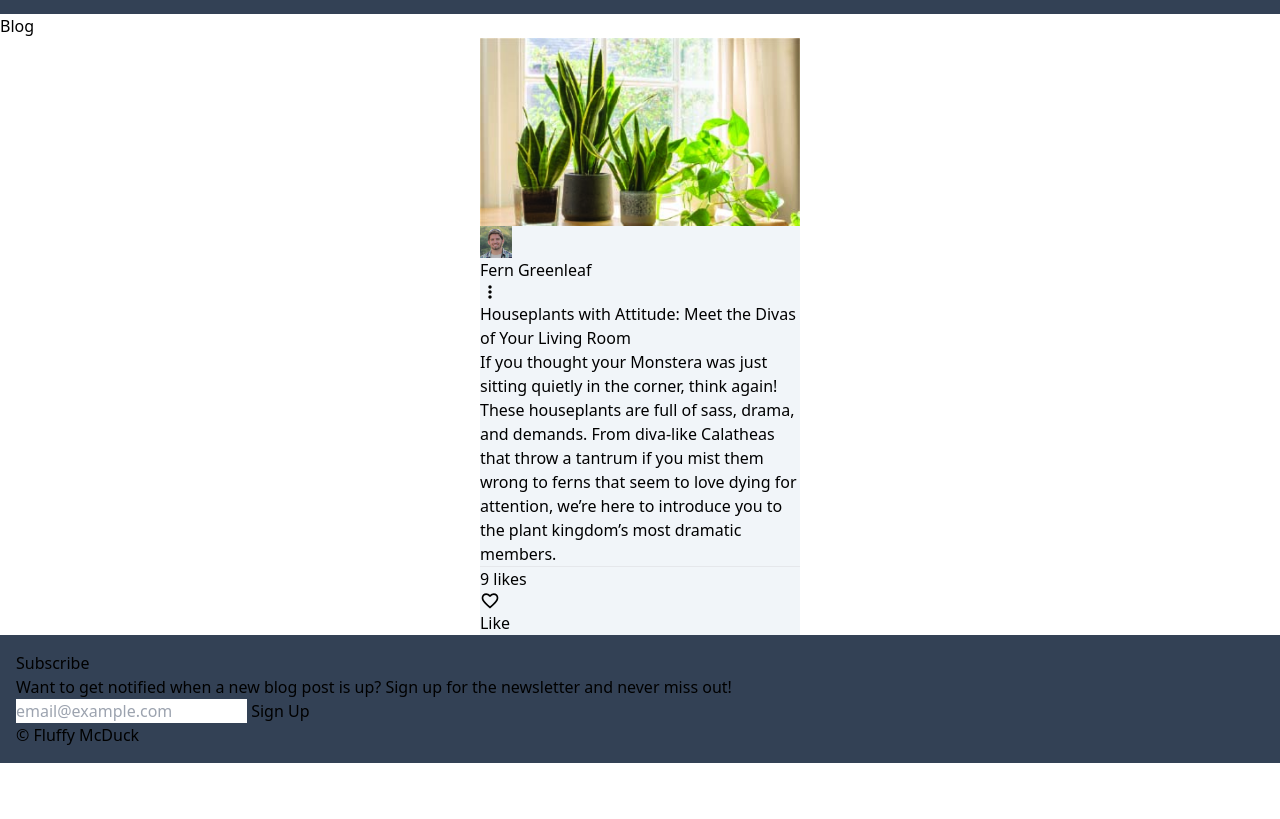
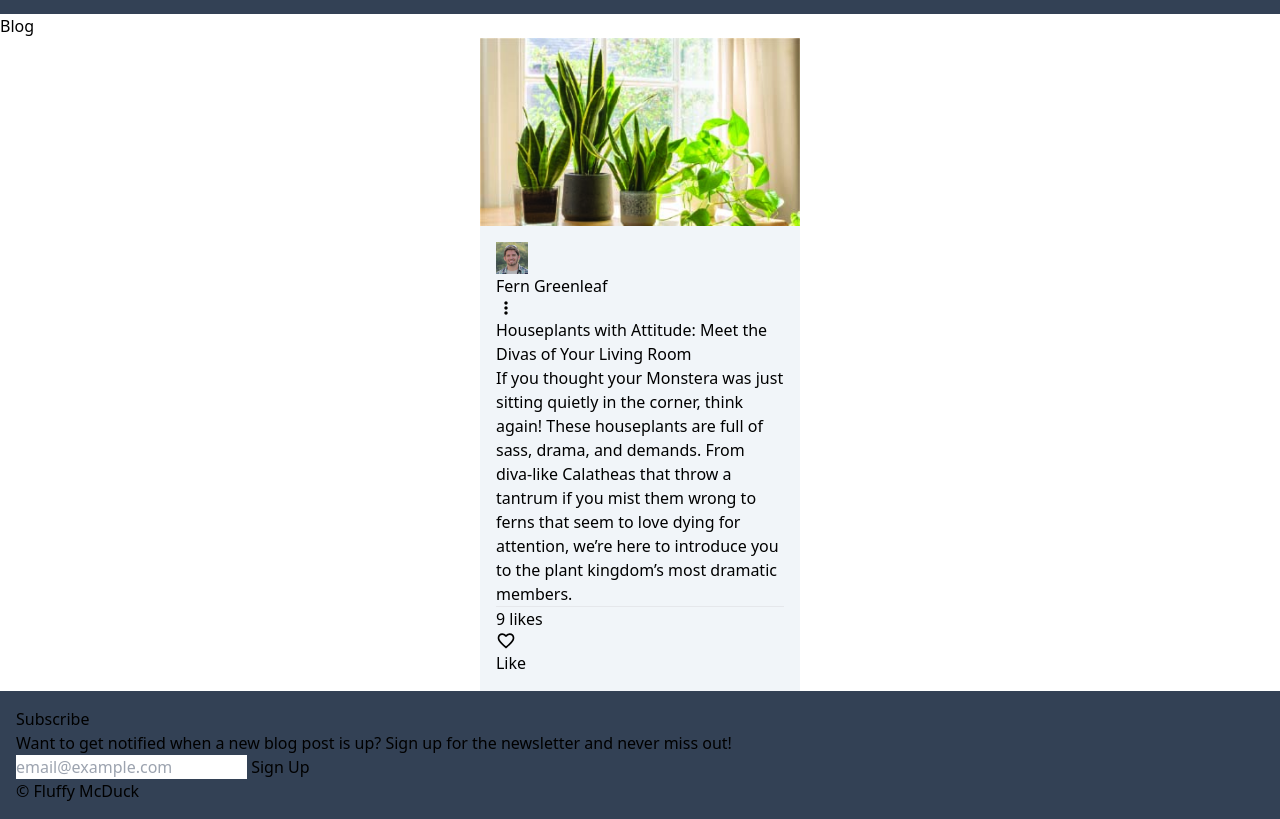
Before and after one commit to Atlagic/plant-enthusiast, a website: page index.html in a window 1280 px wide. Shown: the part 81-900 px from the top of the page. Before the commit the page ends 844 px from the top, so only its background shows below. Drawn offline with nearby package versions, Linux system fonts and the light colour scheme.

```diff
--- a/index.html
+++ b/index.html
@@ -27,7 +27,7 @@
       <img src="img/post_houseplants.jpg" alt="Houseplants with Attitudes"/>
 
       <!-- CARD CONTENT -->
-      <section>
+      <section class="p-4">
 
         <!-- CARD HEADER -->
         <section>
```
Also changed, not shown: README.md.
